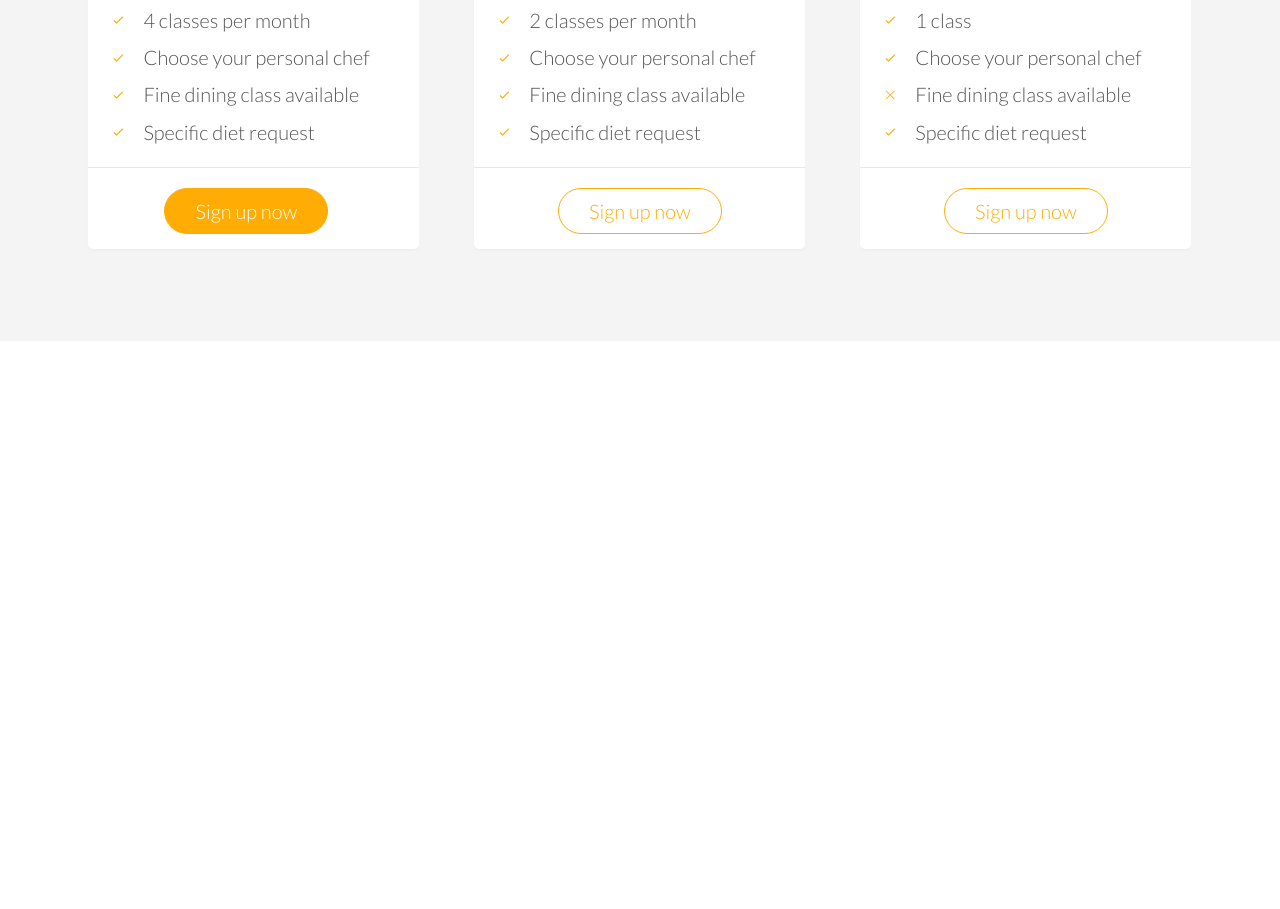
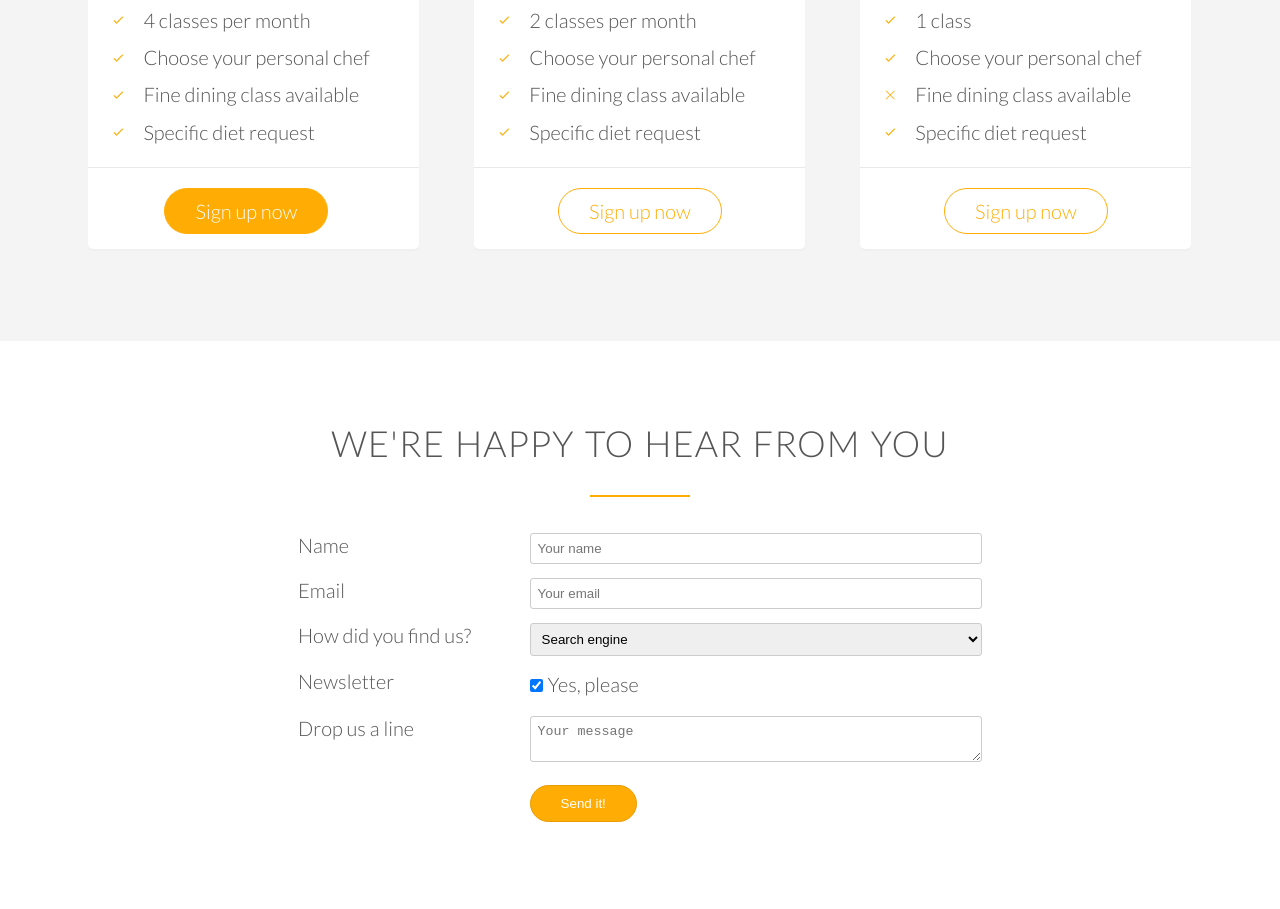
Before and after one commit to MareikeHeuer/my_personal_chef, a plain HTML site: page index.html in a window 1280 px wide. Shown: the part 4314-5223 px from the top of the page. Before the commit the page ends 4655 px from the top, so only its background shows below. Drawn offline with Linux system fonts and the light colour scheme; files whose address does not match are found by name.

Commit message:
contact form section complete

```diff
--- a/index.html
+++ b/index.html
@@ -402,5 +402,85 @@
         </div>
       </div>
     </section>
+
+    <section class="section-form">
+      <div class="row">
+        <h2>We're happy to hear from you</h2>
+      </div>
+      <div class="row">
+        <form action="#" method="post" class="contact-form">
+          <div class="row">
+            <div class="col span-1-of-3">
+              <label for="name">Name</label>
+            </div>
+            <div class="col span-2-of-3">
+              <input
+                type="text"
+                name="name"
+                id="name"
+                placeholder="Your name"
+                required
+              />
+            </div>
+          </div>
+          <div class="row">
+            <div class="col span-1-of-3">
+              <label for="email">Email</label>
+            </div>
+            <div class="col span-2-of-3">
+              <input
+                type="email"
+                name="email"
+                id="email"
+                placeholder="Your email"
+                required
+              />
+            </div>
+          </div>
+          <div class="row">
+            <div class="col span-1-of-3">
+              <label for="find-us">How did you find us?</label>
+            </div>
+            <div class="col span-2-of-3">
+              <select name="find-us" id="find-us">
+                <option value="friends">Friends</option>
+                <option value="search" selected>Search engine</option>
+                <option value="ad">Advertisement</option>
+                <option value="other">Other</option>
+              </select>
+            </div>
+          </div>
+          <div class="row">
+            <div class="col span-1-of-3">
+              <label for="">Newsletter</label>
+            </div>
+            <div class="col span-2-of-3">
+              <input
+                type="checkbox"
+                name="newsletter"
+                id="newsletter"
+                checked
+              />Yes, please
+            </div>
+          </div>
+          <div class="row">
+            <div class="col span-1-of-3">
+              <label for="">Drop us a line</label>
+            </div>
+            <div class="col span-2-of-3">
+              <textarea name="message" placeholder="Your message"></textarea>
+            </div>
+          </div>
+          <div class="row">
+            <div class="col span-1-of-3">
+              <label for="">&nbsp;</label>
+            </div>
+            <div class="col span-2-of-3">
+              <input type="submit" value="Send it!" />
+            </div>
+          </div>
+        </form>
+      </div>
+    </section>
   </body>
 </html>
--- a/resources/css/style.css
+++ b/resources/css/style.css
@@ -133,7 +133,8 @@ a:active {
 
 /* BUTTONS */
 .btn:link,
-.btn:visited {
+.btn:visited,
+input[type="submit"] {
   display: inline-block;
   padding: 10px 30px;
   /* 10 top bottom 30 left right  */
@@ -145,7 +146,8 @@ a:active {
 }
 
 .btn-full:link,
-.btn-full:visited {
+.btn-full:visited,
+input[type="submit"] {
   background-color: #ffad05;
   border: 1px solid #ffad05;
   color: #fff;
@@ -159,12 +161,15 @@ a:active {
 }
 
 .btn:hover,
-.btn:active {
+.btn:active,
+input[type="submit"]:hover,
+input[type="submit"]:active {
   background-color: #e89c05;
 }
 
 .btn-full:hover,
-.btn-full:active {
+.btn-full:active,
+input[type="submit"] {
   border: 1px solid #e89c05;
 }
 
@@ -441,3 +446,30 @@ cite img {
   /* because plan-price is the parent element, it will be 30% of 300   */
   font-weight: 300;
 }
+
+/* --------------------*/
+/* FORMS SECTION */
+/* --------------------*/
+
+.contact-form {
+  width: 60%;
+  margin: 0 auto;
+}
+
+input[type="text"],
+input[type="email"],
+select,
+textarea {
+  width: 100%;
+  padding: 7px;
+  border-radius: 3px;
+  border: 1px solid #ccc;
+}
+
+input[type="checkbox"] {
+  margin: 10px 5px 10px 0;
+}
+
+*:focus {
+  outline: none;
+}
```
